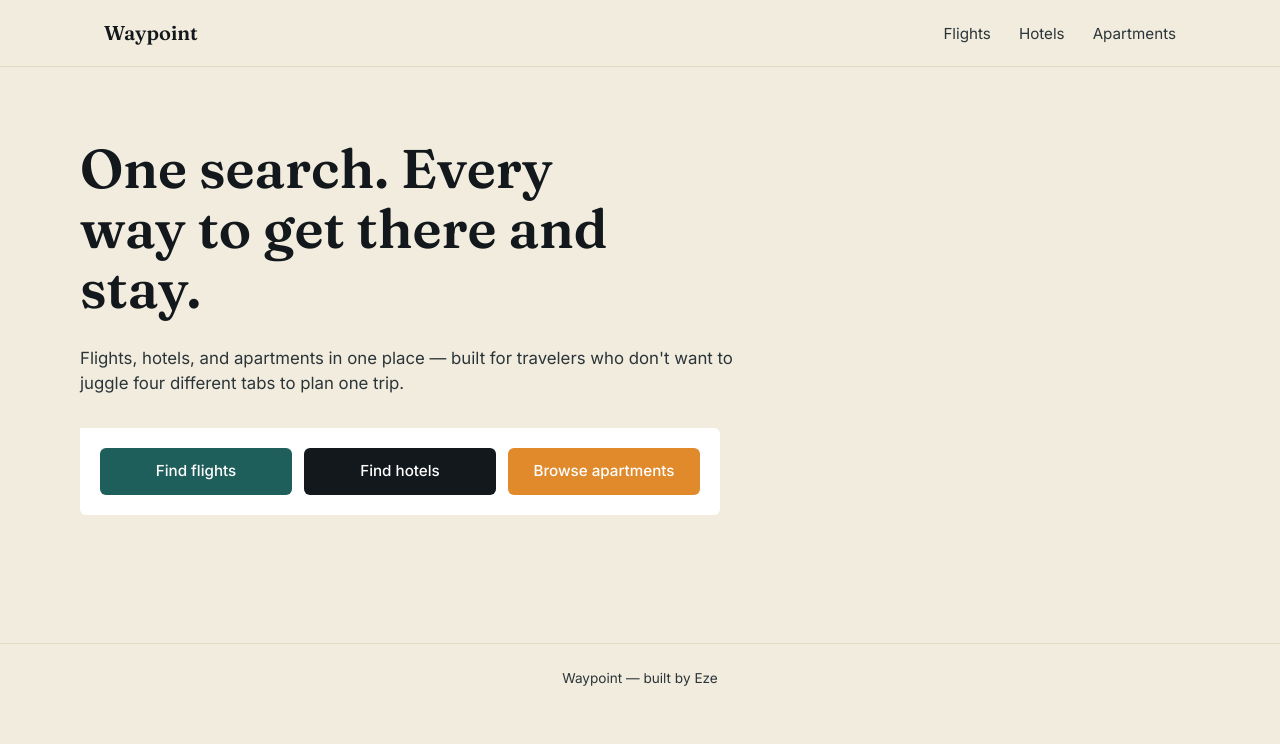
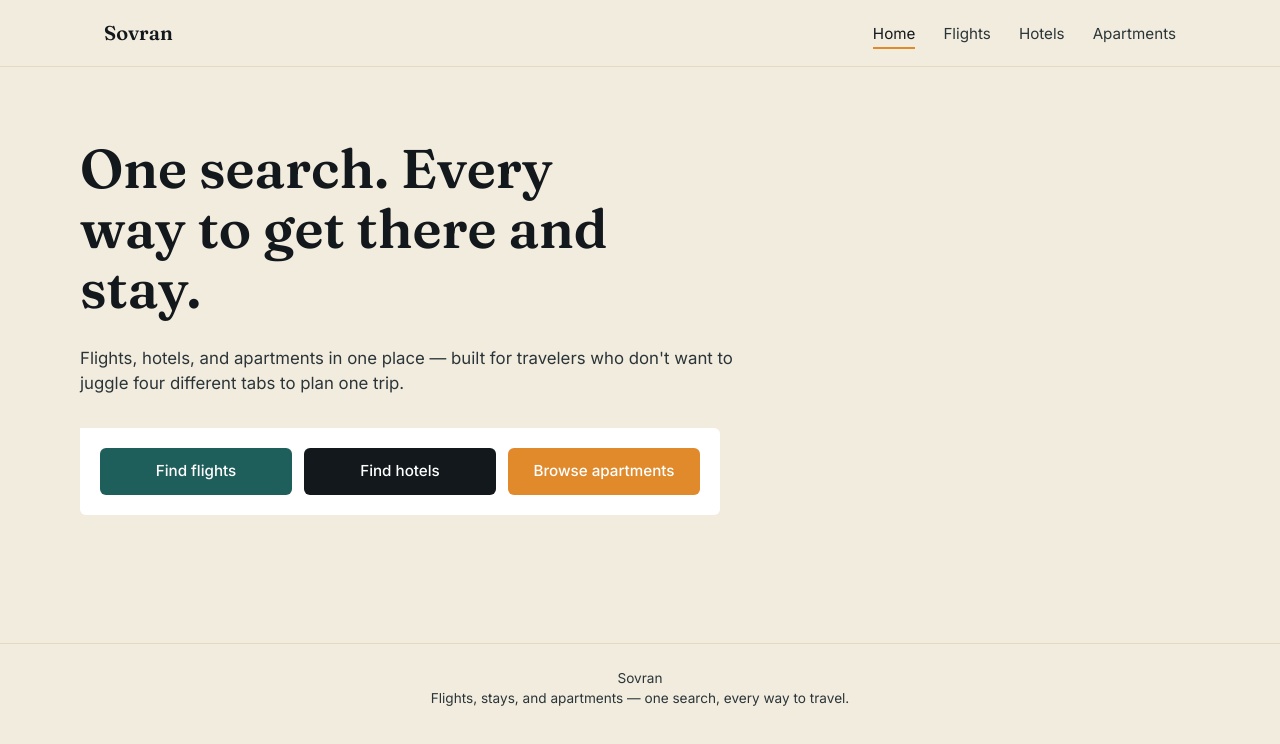
Before and after one commit to Diamondlegacy/Sovran, a React (Vite) app: page / in a window 1280 px wide. Shown: the top 744 px of the page. Built offline with nearby package versions, Linux system fonts and the light colour scheme.

Commit message:
Change branding in navigation and footer
Updated navigation and footer branding from 'Waypoint' to 'Sovran' with additional footer text.

```diff
--- a/src/App.jsx
+++ b/src/App.jsx
@@ -9,8 +9,9 @@ export default function App() {
     <>
       <nav className="nav">
         <div className="nav-inner">
-          <NavLink to="/" className="nav-brand">Waypoint</NavLink>
+          <NavLink to="/" className="nav-brand">Sov<span>ran</span></NavLink>
           <ul className="nav-links">
+            <li><NavLink to="/" end>Home</NavLink></li>
             <li><NavLink to="/flights">Flights</NavLink></li>
             <li><NavLink to="/hotels">Hotels</NavLink></li>
             <li><NavLink to="/apartments">Apartments</NavLink></li>
@@ -25,7 +26,10 @@ export default function App() {
         <Route path="/apartments" element={<Apartments />} />
       </Routes>
 
-      <footer>Waypoint — built by Eze</footer>
+      <footer>
+        <div className="footer-brand">Sovran</div>
+        <div>Flights, stays, and apartments — one search, every way to travel.</div>
+      </footer>
     </>
   );
 }
```
